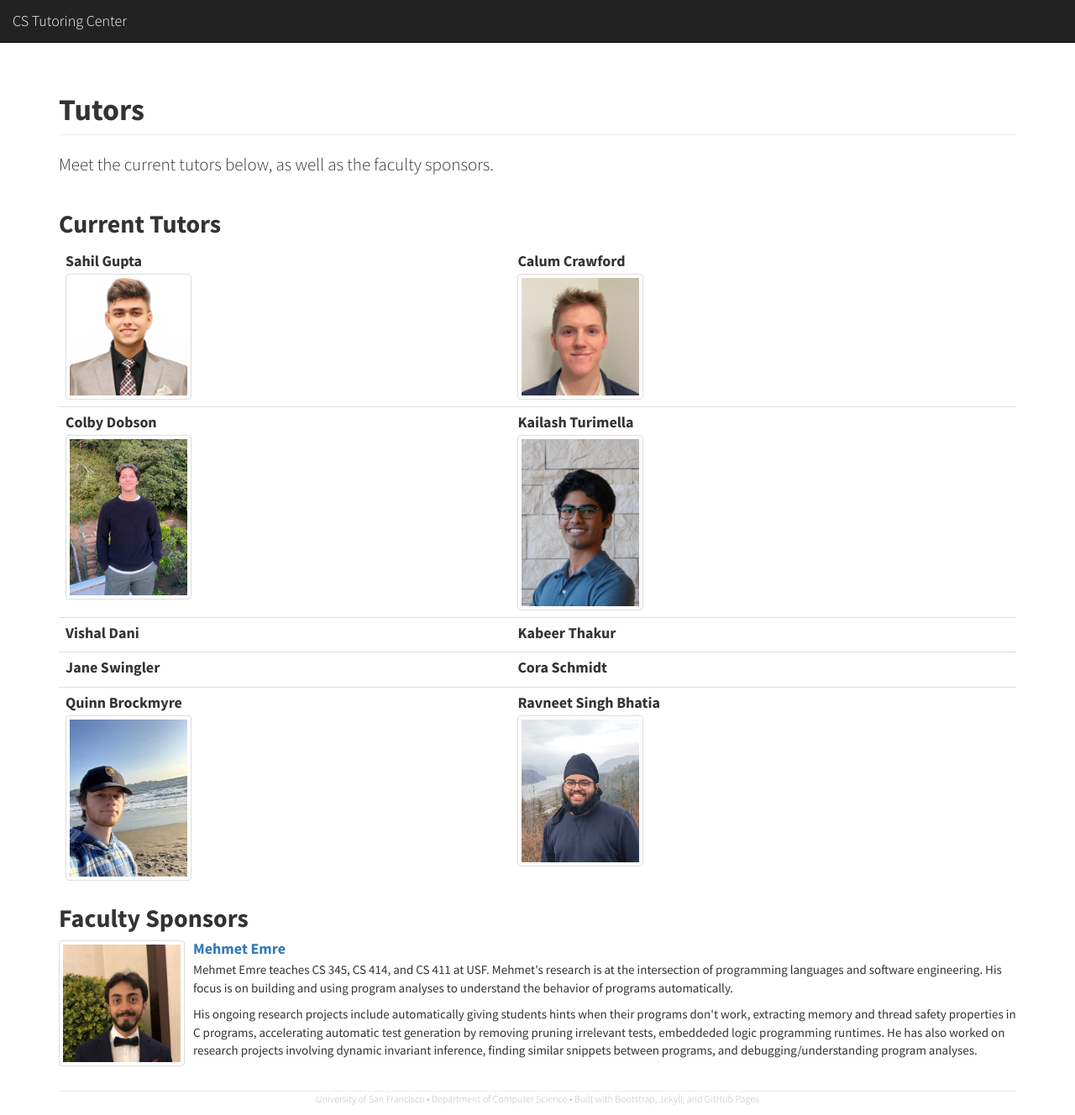
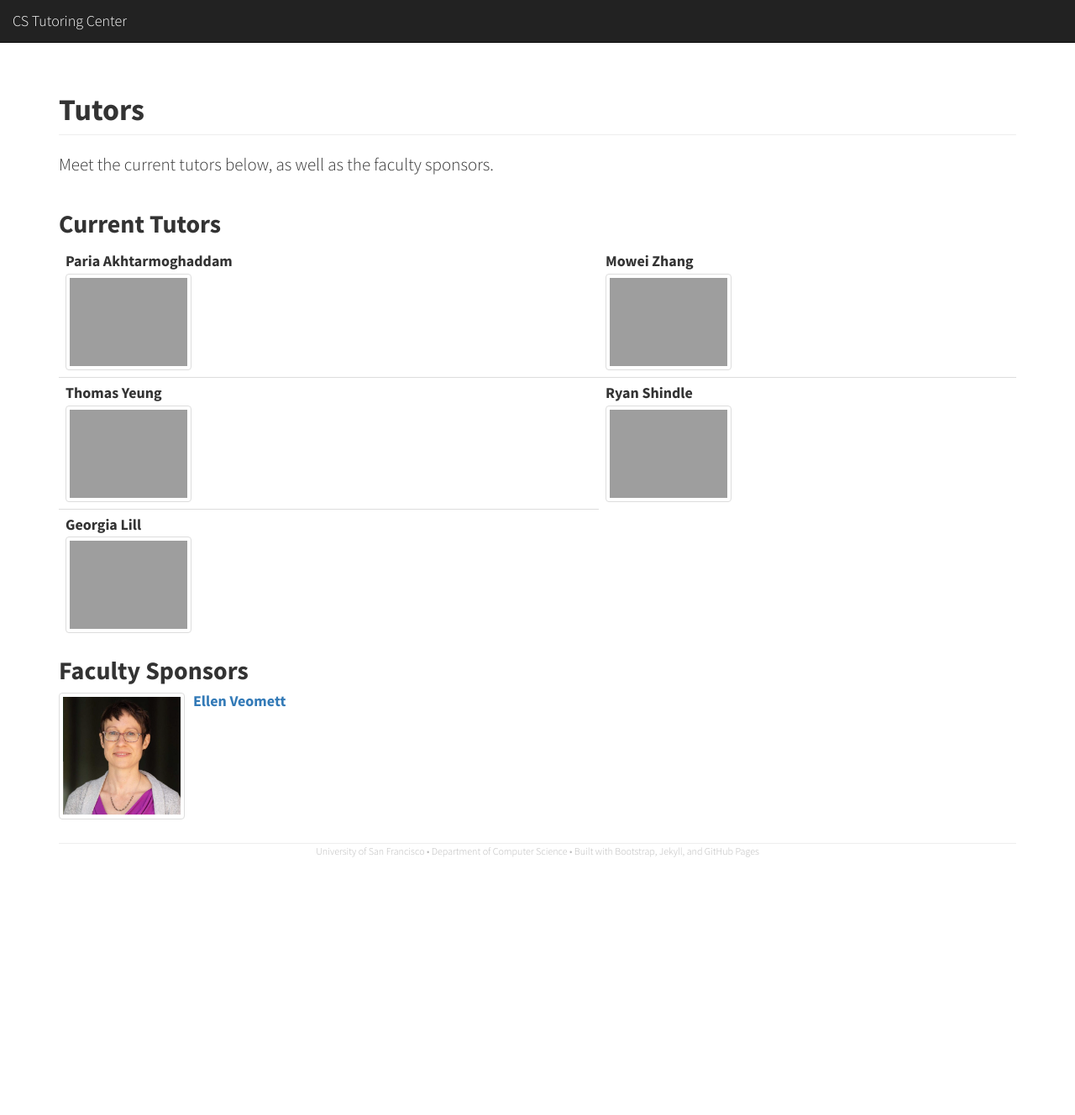
Before and after one commit to CSTutors/CSTutors.github.io, a Jekyll site: the page built from tutors/index.html, in a window 1280 px wide. Shown: the whole page at 84% size. Built offline with Jekyll 4.4.1, drawn with Linux system fonts in a browser that asks for light colours; nearby versions of some CDN libraries; after the commit the page ends 1032 px from its top, so only the background shows below that.

Commit message:
Update tutoring center pages

```diff
--- a/about/index.html
+++ b/about/index.html
@@ -14,7 +14,7 @@ lead: 'The CS Tutoring Center provides peer-to-peer support for computer science
 <p>The services provided by the CS Tutoring Center include:</p>
 
 <ul>
-    <li>Holding regular tutoring sessions in the evenings for computer science students</li>
+    <li>Holding regular tutoring sessions in for computer science students</li>
 
     <li>Helping struggling students, including setting up special tutoring sessions as needed</li>
 
--- a/contact/index.html
+++ b/contact/index.html
@@ -46,4 +46,4 @@ lead: 'Please email <a href="mailto:tutoringcenter@cs.usfca.edu">tutoringcenter@
 
 <h2>Faculty Sponsor</h2>
 
-<p>The faculty sponsor meets weekly with the tutors, provides mentoring, and helps coordinate CS Tutoring Center services. The current faculty sponsor is <a href="http://vahab.cs.usfca.edu">Professor Vahab Pournaghshband</a>. Please email <a href="mailto:vpournaghshband@usfca.edu">vpournaghshband@usfca.edu</a> to contact the faculty sponsor directly.</p>
+<p>The faculty sponsor meets weekly with the tutors, provides mentoring, and helps coordinate CS Tutoring Center services. The current faculty sponsor is <a href="https://www.usfca.edu/faculty/ellen-veomett">Professor Ellen Veomett</a>. Please email <a href="mailto:eveomett@usfca.edu">eveomett@usfca.edu</a> to contact the faculty sponsor directly.</p>
--- a/tutors/index.html
+++ b/tutors/index.html
@@ -12,86 +12,45 @@ lead: 'Meet the current tutors below, as well as the faculty sponsors.'
 
 
       <td>
-        <h4 class="media-heading">Sahil Gupta</h4>
+        <h4 class="media-heading">Paria Akhtarmoghaddam</h4>
         <a class="pull-left" href="#">
-          <img class="media-object img-thumbnail" width="150" src="{{ site.url }}/img/Tutors/Sahil_Gupta.jpg">
+          <img class="media-object img-thumbnail" width="150" src="{{ site.url }}/img/Tutors/paria.jpg">
         </a>
       </td>
 
 
       <td>
-        <h4 class="media-heading">Calum Crawford</h4>
+        <h4 class="media-heading">Mowei Zhang</h4>
         <a class="pull-left" href="#">
-          <img class="media-object img-thumbnail" width="150" src="{{ site.url }}/img/Tutors/Calum_Crawford.jpg">
+          <img class="media-object img-thumbnail" width="150" src="{{ site.url }}/img/Tutors/Mowei_Zhang.jpg">
         </a>
       </td>
     </tr>
     <tr>
 
       <td>
-        <h4 class="media-heading">Colby Dobson</h4>
+        <h4 class="media-heading">Thomas Yeung</h4>
         <a class="pull-left" href="#">
-          <img class="media-object img-thumbnail" width="150" src="{{ site.url }}/img/Tutors/Colby_Dobson.jpg">
+          <img class="media-object img-thumbnail" width="150" src="{{ site.url }}/img/Tutors/Thomas_Yeung.jpg">
         </a>
       </td>
 
 
       <td>
-        <h4 class="media-heading">Kailash Turimella</h4>
+        <h4 class="media-heading">Ryan Shindle</h4>
         <a class="pull-left" href="#">
-          <img class="media-object img-thumbnail" width="150" src="{{ site.url }}/img/Tutors/Kailash_Turimella.jpg">
+          <img class="media-object img-thumbnail" width="150" src="{{ site.url }}/img/Tutors/Ryan_Shindle.jpg">
         </a>
       </td>
     </tr>
+
     <tr>
-
       <td>
-        <h4 class="media-heading">Vishal Dani</h4>
+        <h4 class="media-heading">Georgia Lill</h4>
         <a class="pull-left" href="#">
-
+          <img class="media-object img-thumbnail" width="150" src="{{ site.url }}/img/Tutors/Georgia_Lill.jpg">
         </a>
       </td>
-
-
-      <td>
-        <h4 class="media-heading">Kabeer Thakur</h4>
-        <a class="pull-left" href="#">
-        </a>
-      </td>
-    </tr>
-    <tr>
-
-      <td>
-        <h4 class="media-heading">Jane Swingler</h4>
-        <a class="pull-left" href="#">
-
-        </a>
-      </td>
-
-
-      <td>
-        <h4 class="media-heading">Cora Schmidt</h4>
-        <a class="pull-left" href="#">
-        </a>
-      </td>
-    </tr>
-    <tr>
-
-      <td>
-        <h4 class="media-heading">Quinn Brockmyre</h4>
-        <a class="pull-left" href="#">
-          <img class="media-object img-thumbnail" width="150" src="{{ site.url }}/img/Tutors/Quinn_Brockmyre.jpg">
-        </a>
-      </td>
-
-
-      <td>
-        <h4 class="media-heading">Ravneet Singh Bhatia</h4>
-        <a class="pull-left" href="#">
-          <img class="media-object img-thumbnail" width="150" src="{{ site.url }}/img/Tutors/Ravneet_Singh_Bhatia.jpg">
-        </a>
-      </td>
-
     </tr>
   </thead>
 </table>
@@ -154,19 +113,19 @@ lead: 'Meet the current tutors below, as well as the faculty sponsors.'
   <li class="media">
     <a class="pull-left" href="#">
       <img class="media-object img-thumbnail" width="150"
-        src="{{ site.url }}/img/mehmet.jpeg">
+        src="{{ site.url }}/img/Ellen_Veomett.png">
     </a>
     <div class="media-body">
-      <h4 class="media-heading"><a href="https://www.usfca.edu/faculty/mehmet-emre">Mehmet Emre</a>
+      <h4 class="media-heading"><a href="https://www.usfca.edu/faculty/ellen-veomett">Ellen Veomett</a>
       </h4>
-      <p>
+      <!-- <p>
       Mehmet Emre teaches CS 345, CS 414, and CS 411 at USF.  Mehmet's research
       is at the intersection of programming languages and software
       engineering. His focus is on building and using program analyses to
       understand the behavior of programs automatically.
-      </p>
+      </p> -->
 
-      <p>
+      <!-- <p>
       His ongoing research projects include automatically giving students hints
       when their programs don't work, extracting memory and thread safety
       properties in C programs, accelerating automatic test generation by
@@ -174,7 +133,7 @@ lead: 'Meet the current tutors below, as well as the faculty sponsors.'
       runtimes. He has also worked on research projects involving dynamic
       invariant inference, finding similar snippets between programs, and
       debugging/understanding program analyses.
-      </p>
+      </p> -->
 
     </div>
   </li>
```
Also changed, not shown: img/Ellen_Veomett.png (added), img/paria.jpeg (added).
